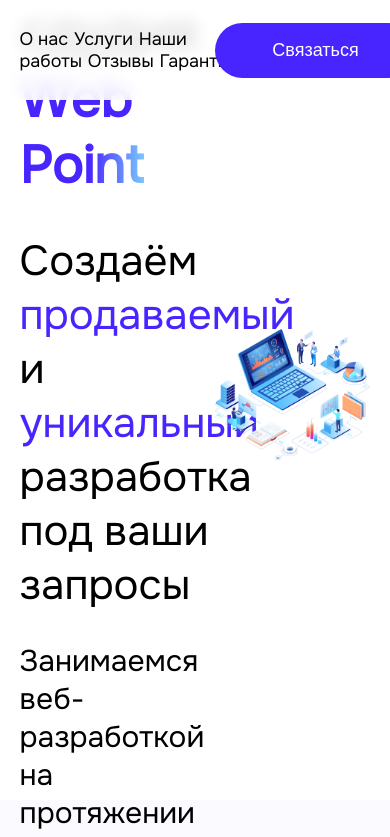
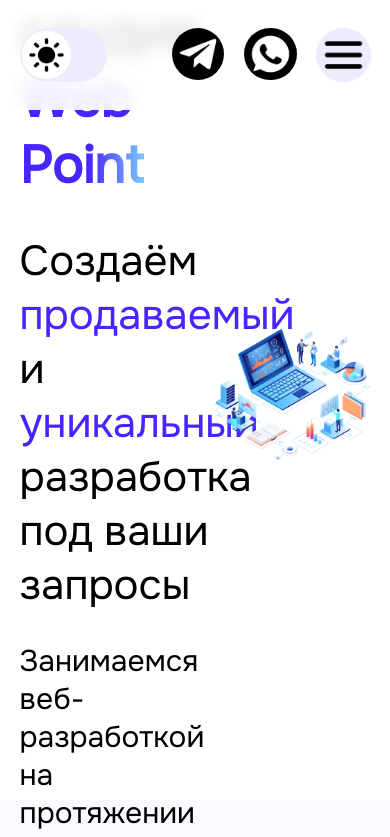
Before and after one commit to johnpii/react_landing, a React (Create React App) app: page / in a window 390 px wide. Shown: the top 837 px of the page. Built offline with nearby package versions, Linux system fonts and the light colour scheme.

Commit message:
header mobile

```diff
--- a/src/App.js
+++ b/src/App.js
@@ -11,6 +11,20 @@ import Review from "./Review";
 import Theme from "./Theme";
 
 function App() {
+  const [isPortrait, setIsPortrait] = useState(window.innerWidth > window.innerHeight);
+
+  useEffect(() => {
+    const handleResize = () => {
+      setIsPortrait(window.innerWidth > window.innerHeight);
+    };
+
+    window.addEventListener("resize", handleResize);
+
+    return () => {
+      window.removeEventListener("resize", handleResize);
+    };
+  }, []);
+
   const { theme, setTheme } = Theme();
   const [isDarkTheme, setIsDarkTheme] = useState(() => {
     const savedTheme = localStorage.getItem('theme');
@@ -155,6 +169,7 @@ const renderComponent = () => {
   return (
     <div>
         <header>
+          {isPortrait ? (
             <div className="navigation">
               <div className="menu">
                 <a onClick={upButton}>О нас</a>
@@ -171,11 +186,32 @@ const renderComponent = () => {
                 <a href="https://wa.me" target="_blank" className={theme === 'light' ? "icon whatsapp light" : "icon whatsapp dark"}/>
 
                 <div className="switch" onClick={toggleTheme}>
-                <div className={theme === 'light' ? "theme light" : "theme dark"}
-                  style={{ transform: isDarkTheme ? 'translateX(38px)' : 'translate(0)' }}></div>
+                  <div className={theme === 'light' ? "theme light"
+                                                    : "theme dark"}
+                    style={{ transform: isDarkTheme ? 'translateX(34px)'
+                                                    : 'translateX(0)' }}></div>
                 </div>
               </div>
+            </div> )
+          : (
+            <div className="navigation">
+              <div className="switch switch-mobile" onClick={toggleTheme}>
+                  <div className={theme === 'light' ? "theme theme-mobile light"
+                                                    : "theme theme-mobile dark"}
+                    style={{ transform: isDarkTheme ? 'translateX(8.6vw)'
+                                                    : 'translateX(0)' }}></div>
               </div>
+
+              <div className="header-buttons-mobile">
+                <a href="https://t.me" target="_blank" className={theme === 'light' ? "icon icon-mobile telegram light"
+                                                                                    : "icon icon-mobile telegram dark"}/>
+                <a href="https://wa.me" target="_blank" className={theme === 'light' ? "icon icon-mobile whatsapp light"
+                                                                                    : "icon icon-mobile whatsapp dark"}/>
+                <a className={theme === 'light' ? "icon-menu light"
+                                                : "icon-menu dark"}/>
+              </div>
+            </div>
+          )}
         </header>
 
         <ModalWindow show={showModal} onClose={handleCloseModal}>
--- a/src/index.css
+++ b/src/index.css
@@ -1,3 +1,15 @@
+::-webkit-scrollbar {
+  width: 4px;
+}
+
+::-webkit-scrollbar-thumb {
+  background-color: #4824ff;
+}
+
+::-webkit-scrollbar-track {
+  background-color: #ffffff01;
+}
+
 @font-face {
   font-family: 'Onest';
   src: url("/public/Onest-Regular.ttf");
@@ -80,7 +92,7 @@ header {
   display: flex;
   justify-content: space-between;
   align-items: center;
-  height: 100px;
+  height: 13vh;
 }
 
 .menu {
@@ -105,6 +117,11 @@ header  a:hover {
 .header-buttons {
   display: flex;
   gap: 20px;
+}
+
+.header-buttons-mobile {
+  display: flex;
+  gap: 5vw;
 }
 
 .btn {
@@ -152,6 +169,21 @@ header  a:hover {
   margin-right: 2%;
 }
 
+.icon-mobile {
+  margin-right: 0;
+  height: 13.5vw;
+  width: 13.5vw;
+}
+
+.icon-menu {
+  border-radius: 50%;
+  background-color: var(--switch-background);
+  border: 1px solid var(--main-elements-color);
+  cursor: pointer;
+  height: 13.45vw;
+  width: 13.45vw;
+}
+
 .icon.telegram.light,
 .icon.telegram.dark:hover {
   content: url(/public/icons/telegram_png.png);
@@ -170,15 +202,23 @@ header  a:hover {
   content: url(/public/icons/whatsapp_png_dark.png);
 }
 
+.icon-menu.light {
+  content: url(/public/icons/menu.png);
+}
+
+.icon-menu.dark {
+  content: url(/public/icons/menu_dark.png);
+}
+
 .icon:hover {
   background: #4824ff;
   filter: drop-shadow(0px 0px 35px #4824ff40);
 }
 
 .switch {
-  width: 100px;
+  width: 102px;
   height: 53px;
-  border-radius: 55px;
+  border-radius: 13.5vw;
   background-color: var(--switch-background);
   border: 1px solid var(--main-elements-color);
   overflow: hidden;
@@ -186,16 +226,27 @@ header  a:hover {
   position: relative;
 }
 
+.switch-mobile {
+  width: 22vw;
+  height: 13.45vw;
+}
+
 .theme {
   margin: 2px;
   width: 48px;
   height: 48px;
-  border-radius: 55px;
+  border-radius: 13.5vw;
   background-color: var(--theme-background);
   transition: transform 0.5s ease-in-out;
   position: absolute;
   top: 0;
   left: 0;
+}
+
+.theme-mobile {
+  margin: 0.5vw;
+  width: 12.45vw;
+  height: 12.45vw;
 }
 
 .theme.light {
```
Also changed, not shown: public/icons/menu.png (added), public/icons/menu_dark.png (added). Lines whose indentation alone changed are shown as unchanged.
